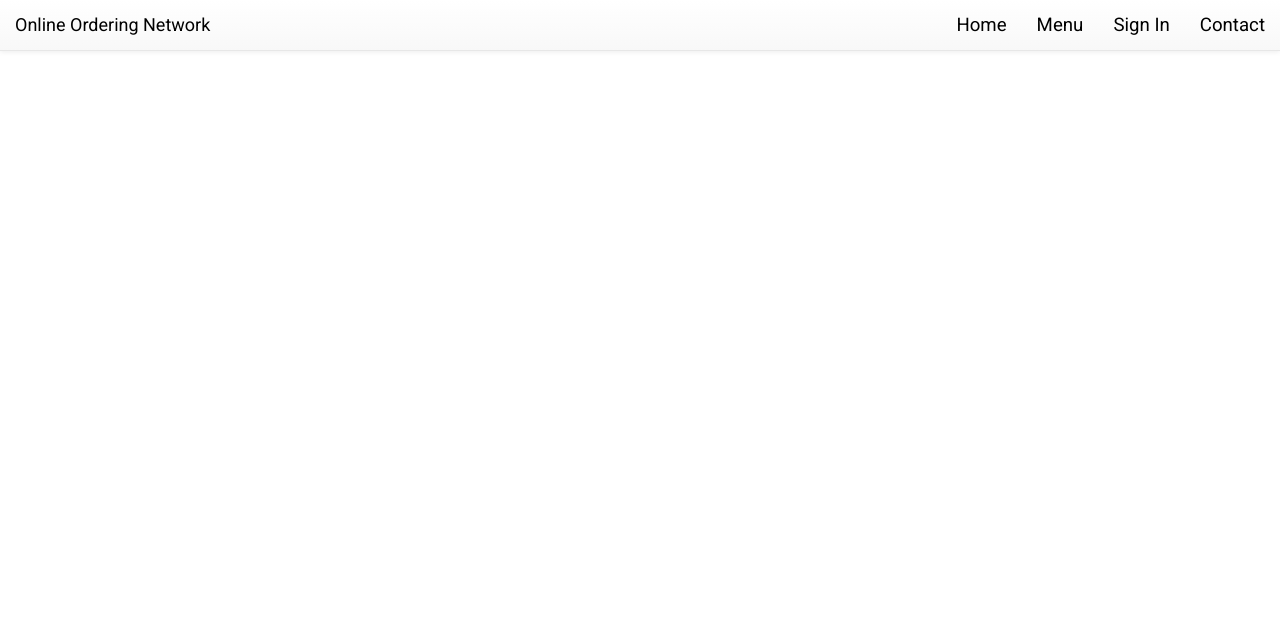
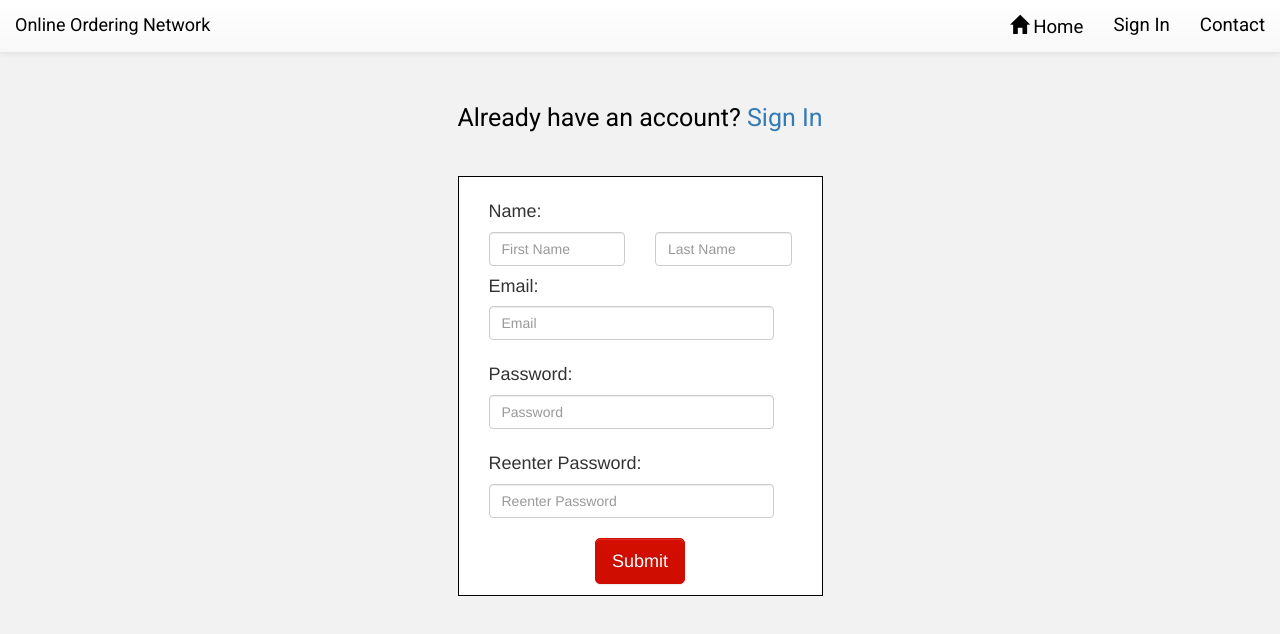
Before and after one commit to jennifertran/online-ordering-system, a plain HTML site: page pages/sign-up.html in a window 1280 px wide. Drawn offline with Linux system fonts and the light colour scheme.

Commit message:
Add sign-up page

```diff
--- /dev/null
+++ b/css/sign-up.css
@@ -0,0 +1,66 @@
+body
+{
+  background-color: #F2F2F2;
+}
+
+.banner
+{
+  font-family: 'Roboto', sans-serif;
+  font-size: 25px;
+  color: black;
+  text-align: center;
+  padding-top: 50px;
+}
+
+.signup-card
+{
+  width: 365px;
+  height: 420px;
+  margin-left: 500px;
+  margin-top: 40px;
+  border: 1px solid black;
+}
+
+.signup-card h4
+{
+  margin-left: 15px;
+}
+
+.info-section
+{
+  padding-top: 15px;
+}
+
+.short-form
+{
+  width: 100px;
+}
+
+.long-form
+{
+  padding-left: 15px;
+  width: 300px;
+}
+
+.btn
+{
+  margin-top: 20px;
+}
+
+.btn-primary
+{
+  background-image: linear-gradient(to bottom, #D30E00 0, #CE0D00 100%) !important;
+  background-color: #D30E00 !important;
+  border-color: #CE0D00 !important;
+  border-radius: 5px !important;
+}
+
+.btn-primary:hover
+{
+  border-color: #D30E00 !important;
+}
+
+.btn:focus
+{
+  outline: none !important;
+}
--- a/pages/sign-up.html
+++ b/pages/sign-up.html
@@ -10,6 +10,7 @@
 
     <!-- Reference to other files -->
     <link rel="stylesheet" href="../css/global.css">
+    <link rel="stylesheet" href="../css/sign-up.css">
 
     <!-- Required Libaries -->
     <link href="../libs/bootstrap-3.3.7-dist/css/bootstrap.min.css" rel="stylesheet">
@@ -39,8 +40,12 @@
         <!-- Collect the nav links, forms, and other content for toggling -->
         <div id= "navbar" class="navbar-collapse collapse">
           <ul class="nav navbar-nav navbar-right navName2">
-            <li><a href="#about">Home</a></li>
-            <li><a href="#skills">Menu</a></li>
+            <li>
+              <a href="../index.html">
+                <span class="glyphicon glyphicon-home" aria-hidden="true"></span>
+                Home
+              </a>
+            </li>
             <li><a href="#projects">Sign In</a></li>
             <li><a href="#contact">Contact</a></li>
           </ul>
@@ -50,8 +55,50 @@
       </div>
     </nav>
 
-  <body>
+  <body style="background-color: #F2F2F2">
 
+    <div class="banner">
+      Already have an account?
+      <a href="#">Sign In</a>
+    </div>
+
+    <div class="signup-card container-fluid" style="background-color: white">
+      <div class="info-section">
+        <h4>Name:</h4>
+        <form class="short-form col-md-6" role="First Name">
+          <input type="text" class="form-control" placeholder="First Name">
+        </form>
+        <form class="short-form col-md-6" role="Last Name">
+          <input type="text" class="form-control" placeholder="Last Name">
+        </form>
+      </div>
+
+      <div class="info-section">
+        <br>
+        <h4>Email:</h4>
+        <form  class="long-form "role="Email">
+          <input type="text" class="form-control" placeholder="Email">
+        </form>
+      </div>
+
+      <div class="info-section">
+        <h4>Password:</h4>
+        <form  class="long-form "role="Password">
+          <input type="text" class="form-control" placeholder="Password">
+        </form>
+      </div>
+
+      <div class="info-section">
+        <h4>Reenter Password:</h4>
+        <form  class="long-form "role="Reenter-Password">
+          <input type="text" class="form-control" placeholder="Reenter Password">
+        </form>
+      </div>
+      <center>
+      <button type="button" class="btn btn-primary btn-lg">Submit</button>
+    </center>
+
+    </div>
   <!-- Javascript Libs -->
   <script src="../js/jquery-3.1.1.min.js"></script>
   <script src="../libs/bootstrap-3.3.7-dist/js/bootstrap.min.js"></script>
```
